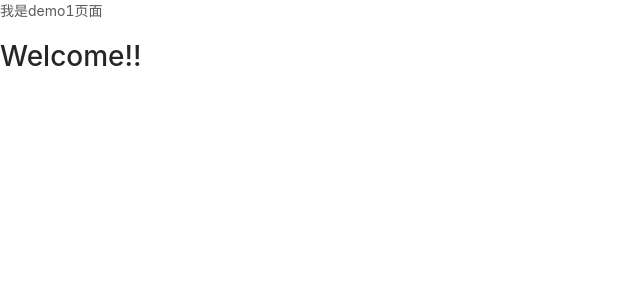
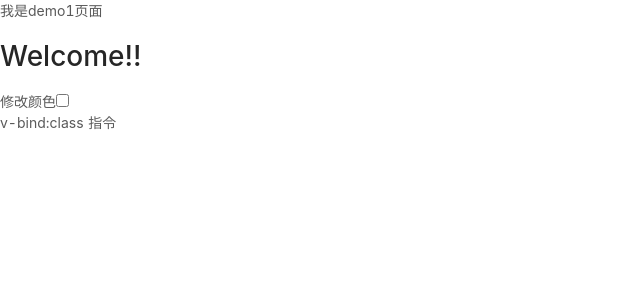
Before and after one commit to swsoyee/nuxt-test, a Nuxt app: page /demo in a window 1280 px wide. Shown: the top 300 px of the page, without its empty margins (0-640 px from the left). Built offline with nearby package versions, Linux system fonts and the light colour scheme.

Commit message:
add: Vbind模块应用

```diff
--- /dev/null
+++ b/components/Vbind.vue
@@ -0,0 +1,28 @@
+<template>
+    <div id="change_color">
+        <label for="r1">修改颜色</label>
+        <input type="checkbox" v-model="use" id="r1">
+        <div :class="{'class1': use}">
+            v-bind:class 指令
+        </div>
+    </div>
+</template>
+
+<script>
+export default {
+    name: 'change_color',
+    data () {
+        return {
+            use: false,
+        }
+    }
+
+}
+</script>
+
+<style>
+.class1 {
+  background: #444;
+  color: #eee;
+}
+</style>
--- a/pages/demo.vue
+++ b/pages/demo.vue
@@ -2,16 +2,19 @@
   <div>
     <p>我是demo1页面</p>
     <Hello />
+    <Vbind />
   </div>
 </template>
 
 <script>
 import Hello from '../components/Hello';
+import Vbind from '../components/Vbind';
 
 export default {
   name: 'demo',
   components: {
-    Hello
+    Hello,
+    Vbind,
   }
 }
 </script>
```
